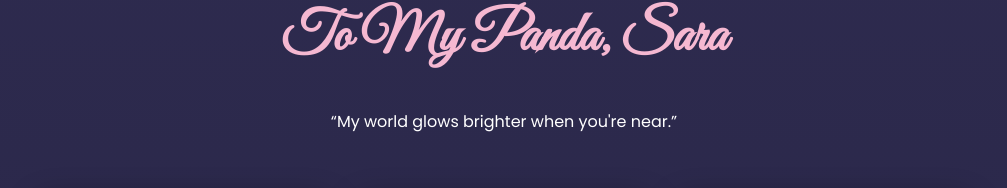
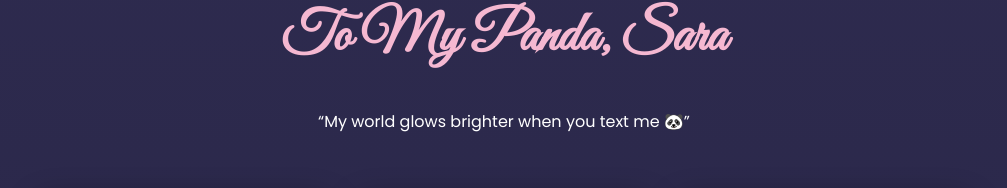
Before and after one commit to thanosshawn/forpanda, a plain HTML site: page index.html in a window 1280 px wide. Shown: the part 96-284 px from the top of the page, without its empty margins (136-1143 px from the left). Drawn offline with Linux system fonts and the light colour scheme.

Commit message:
Update index.html

```diff
--- a/index.html
+++ b/index.html
@@ -102,7 +102,7 @@
 
   <div class="header">
     <h1>To My Panda, Sara</h1>
-    <p>“My world glows brighter when you're near.”</p>
+    <p>“My world glows brighter when you text me 🐼”</p>
   </div>
 
   <div class="gallery">
```
